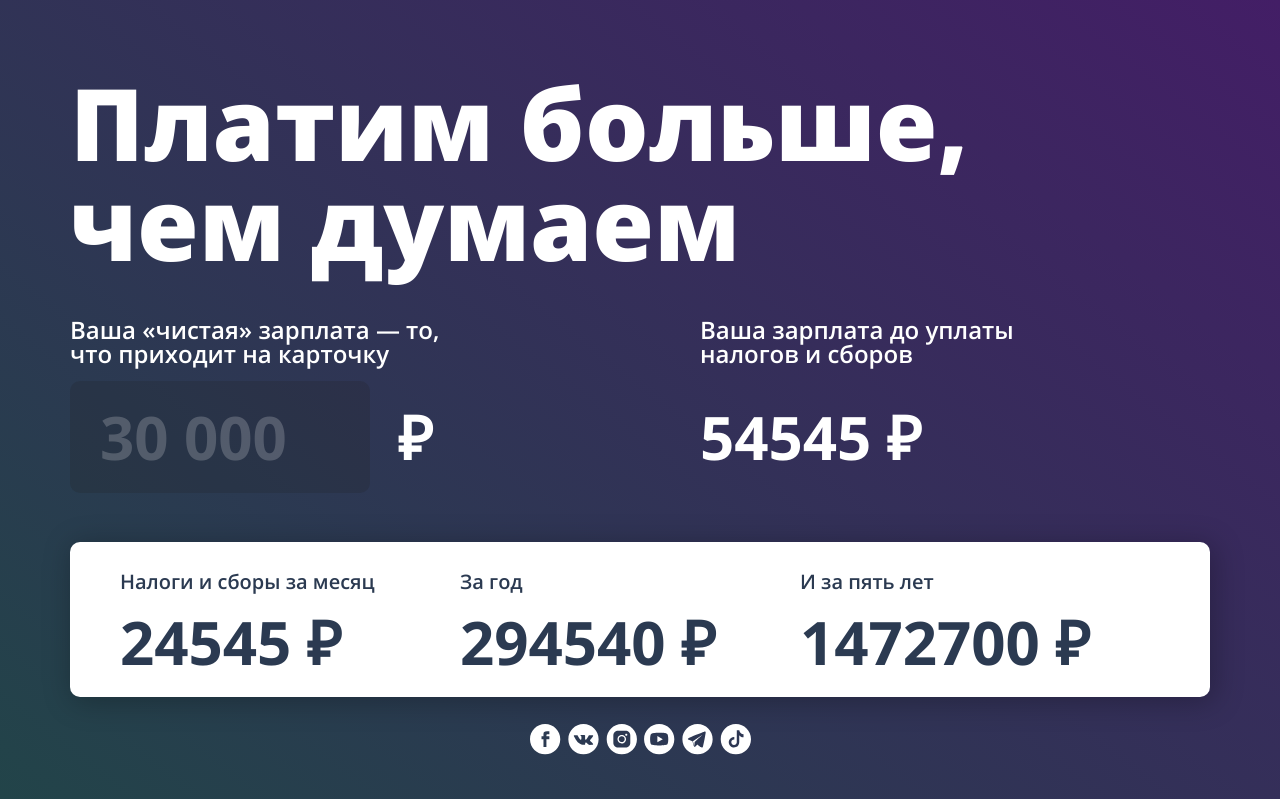
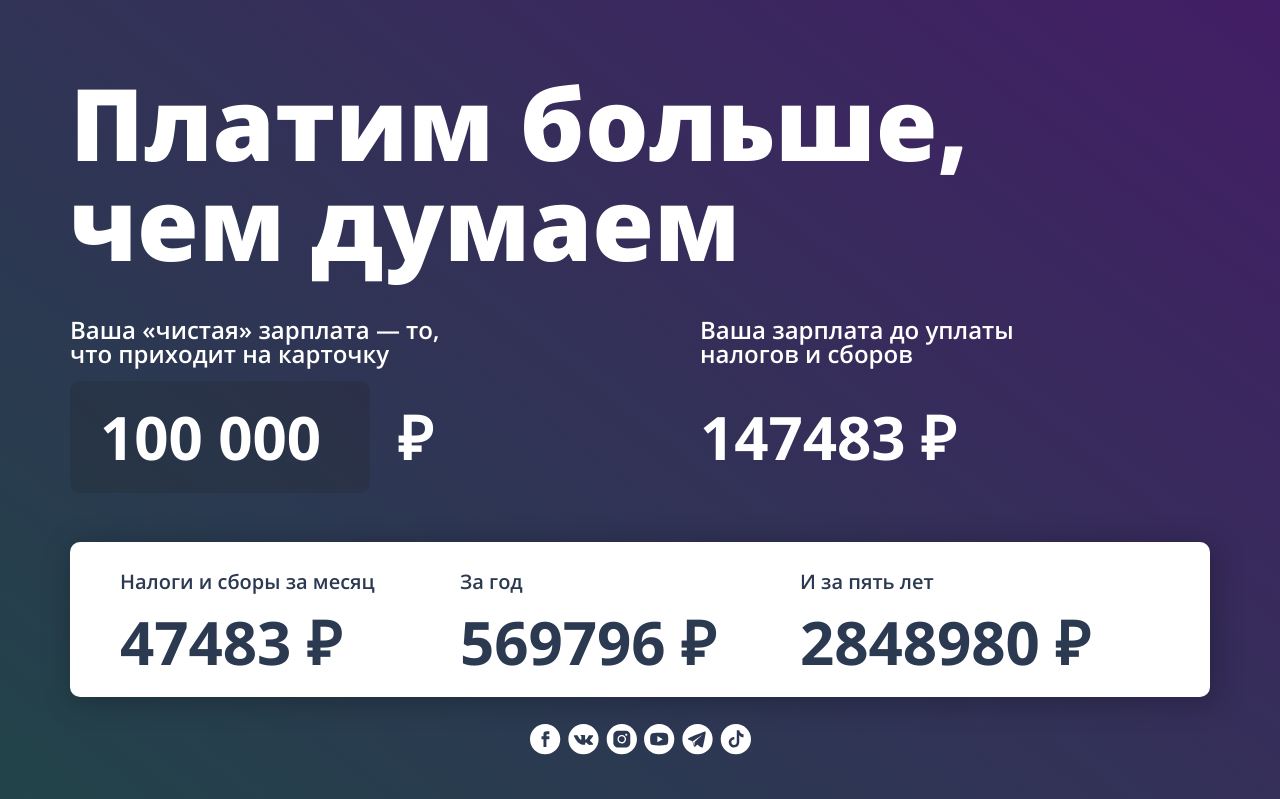
Before and after one commit to sholq/taxes, a React (Create React App) app: page / in a window 1280 px wide. Shown: the top 799 px of the page. Built offline with nearby package versions, Linux system fonts and the light colour scheme.

Commit message:
refactor: transfer calculating to React

```diff
--- a/src/components/App.js
+++ b/src/components/App.js
@@ -32,14 +32,40 @@ function App() {
 
   window.addEventListener('resize', handleFooterResize);
 
+  const [netIncome, setNetIncome] = useState(0);
+  const [grossIncome, setGrossIncome] = useState(0);
+  const [taxesForMonth, setTaxesForMonth] = useState(0);
+  const [taxesForYear, setTaxesForYear] = useState(0);
+  const [taxesForFiveYear, setTaxesForFiveYear] = useState(0);
+
+  function inputOnChange(evt) {
+    const income = evt.target.value.replace(/\D/g, '');
+    setNetIncome(income);
+  }
+
   useEffect(() => {
     handleFooterResize();
+    setNetIncome(100000);
   }, [])
+
+  useEffect(() => {
+    setGrossIncome(() => Math.round(netIncome * (1.13 + (0.3 / 0.87))));
+    setTaxesForMonth(() => Math.round(grossIncome - netIncome));
+    setTaxesForYear(() => Math.round(taxesForMonth * 12));
+    setTaxesForFiveYear(() => Math.round(taxesForYear * 5));
+  }, [netIncome, grossIncome, taxesForMonth, taxesForYear, taxesForFiveYear])
 
   return (
     <div className="page">
       <Header />
-      <Main />
+      <Main
+        inputOnChange={inputOnChange}
+        netIncome={netIncome}
+        grossIncome={grossIncome}
+        taxesForMonth={taxesForMonth}
+        taxesForYear={taxesForYear}
+        taxesForFiveYear={taxesForFiveYear}
+      />
       <Footer isMobile={isMobile}/>
     </div>
   );
--- a/src/components/Income.js
+++ b/src/components/Income.js
@@ -1,4 +1,6 @@
-function Income() {
+function Income(props) {
+  const {inputOnChange, netIncome, grossIncome} = props;
+
   function renderNumber(value) {
     const formattedString = Number(value.replace(/\D/g, '')).toLocaleString('nb-NO');
     return formattedString;
@@ -51,14 +53,22 @@ function Income() {
           <h2 className="container__title container__title_income">Ваша «чистая» зарплата — то, что приходит на
             карточку</h2>
           <label className="input input_place_income">
-            <input className="input__line input__line_type_net-income" type="text" name="net-income"
-                   placeholder="30 000" autoComplete="off" onKeyDown={handleKeyDown} onKeyUp={handleKeyUp}/>₽
+            <input
+              className="input__line input__line_type_net-income"
+              type="text"
+              name="net-income"
+              placeholder="30 000"
+              autoComplete="off"
+              value={renderNumber(netIncome + '')}
+              onKeyDown={handleKeyDown}
+              onKeyUp={handleKeyUp}
+              onChange={inputOnChange}/>₽
           </label>
         </li>
         <li className="container">
           <h2 className="container__title container__title_income">Ваша зарплата до уплаты налогов и сборов</h2>
           <label className="output output_place_income">
-            <output className="output__line output__line_type_gross-income" name="gross-income">54545</output>
+            <output className="output__line output__line_type_gross-income" name="gross-income">{grossIncome}</output>
             &nbsp;₽
           </label>
         </li>
--- a/src/components/Main.js
+++ b/src/components/Main.js
@@ -3,11 +3,21 @@ import Taxes from "./Taxes";
 import Social from "./Social";
 import Description from "./Description";
 
-function Main() {
+function Main(props) {
+  const {inputOnChange, netIncome, grossIncome, taxesForMonth, taxesForYear, taxesForFiveYear} = props;
+
   return (
     <main className="main">
-      <Income />
-      <Taxes />
+      <Income
+        inputOnChange={inputOnChange}
+        netIncome={netIncome}
+        grossIncome={grossIncome}
+      />
+      <Taxes
+        taxesForMonth={taxesForMonth}
+        taxesForYear={taxesForYear}
+        taxesForFiveYear={taxesForFiveYear}
+      />
       <Social />
       <Description />
     </main>
--- a/src/components/Taxes.js
+++ b/src/components/Taxes.js
@@ -1,25 +1,27 @@
-function Taxes() {
+function Taxes(props) {
+  const {taxesForMonth, taxesForYear, taxesForFiveYear} = props;
+
   return (
     <section className="taxes main__taxes">
       <ul className="taxes__list">
         <li className="container">
           <h2 className="container__title container__title_taxes">Налоги и сборы за месяц</h2>
           <label className="output output_place_taxes">
-            <output className="output__line output__line_type_taxes-month" name="taxes-month">24545</output>
+            <output className="output__line output__line_type_taxes-month" name="taxes-month">{taxesForMonth}</output>
             &nbsp;₽
           </label>
         </li>
         <li className="container">
           <h2 className="container__title container__title_taxes">За год</h2>
           <label className="output output_place_taxes">
-            <output className="output__line output__line_type_taxes-year" name="taxes-year">294540</output>
+            <output className="output__line output__line_type_taxes-year" name="taxes-year">{taxesForYear}</output>
             &nbsp;₽
           </label>
         </li>
         <li className="container">
           <h2 className="container__title container__title_taxes">И за пять лет</h2>
           <label className="output output_place_taxes">
-            <output className="output__line output__line_type_taxes-five-year" name="taxes-five-year">1472700</output>
+            <output className="output__line output__line_type_taxes-five-year" name="taxes-five-year">{taxesForFiveYear}</output>
             &nbsp;₽
           </label>
         </li>
```
